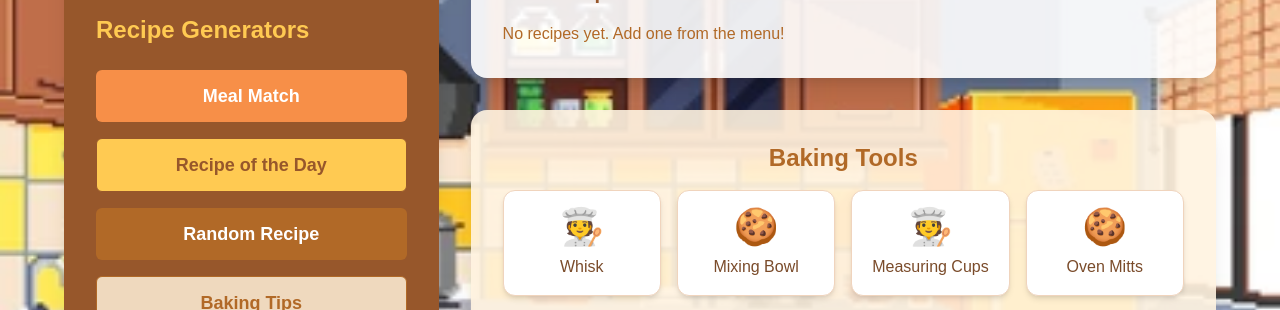
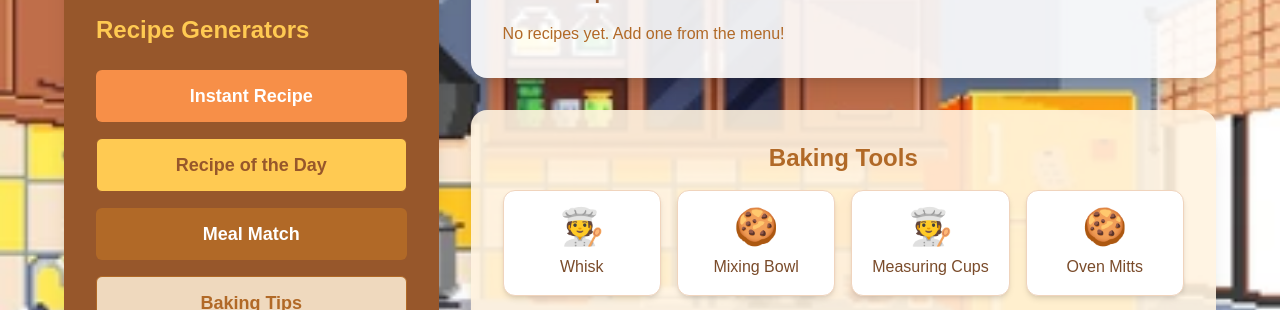
Before and after one commit to YAKUPA16/Nexium_TeamAansaSibgha_GrandProject, a Next.js app in the folder kitsukitchen/: page /dashboard in a window 1280 px wide. Shown: the part 138-448 px from the top of the page. Built offline with nearby package versions, Linux system fonts and the light colour scheme.

Commit message:
Update dashboard

```diff
--- a/kitsukitchen/src/app/dashboard/page.jsx
+++ b/kitsukitchen/src/app/dashboard/page.jsx
@@ -56,9 +56,9 @@ export default function Dashboard() {
 
           <div className="flex flex-col gap-4 w-full">
             <h2 className="text-2xl font-bold text-[#ffca52] text-left w-full mb-2">Recipe Generators</h2>
-            <Link href="/meal-match" className="w-full block text-center bg-[#f78f48] text-white py-3 rounded-md hover:bg-[#d87a60] transition-colors font-semibold text-lg">Meal Match</Link>
+            <Link href="/instant-recipe" className="w-full block text-center bg-[#f78f48] text-white py-3 rounded-md hover:bg-[#d87a60] transition-colors font-semibold text-lg">Instant Recipe</Link>
             <Link href="/recipe-of-the-day" className="w-full block text-center bg-[#ffca52] text-[#97572b] py-3 rounded-md hover:bg-[#f7b048] transition-colors font-semibold text-lg border border-[#97572b]">Recipe of the Day</Link>
-            <Link href="/random-recipe" className="w-full block text-center bg-[#b16927] text-white py-3 rounded-md hover:bg-[#97572b] transition-colors font-semibold text-lg">Random Recipe</Link>
+            <Link href="/meal-match" className="w-full block text-center bg-[#b16927] text-white py-3 rounded-md hover:bg-[#97572b] transition-colors font-semibold text-lg">Meal Match</Link>
             <Link href="/baking-tips" className="w-full block text-center bg-[#efd9be] text-[#b16927] py-3 rounded-md hover:bg-[#ffca52] transition-colors font-semibold text-lg border border-[#b16927]">Baking Tips</Link>
           </div>
 
```
